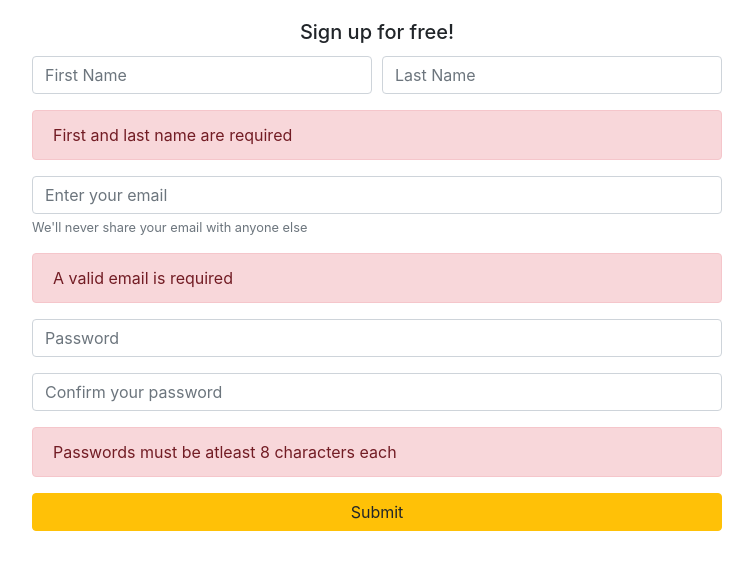
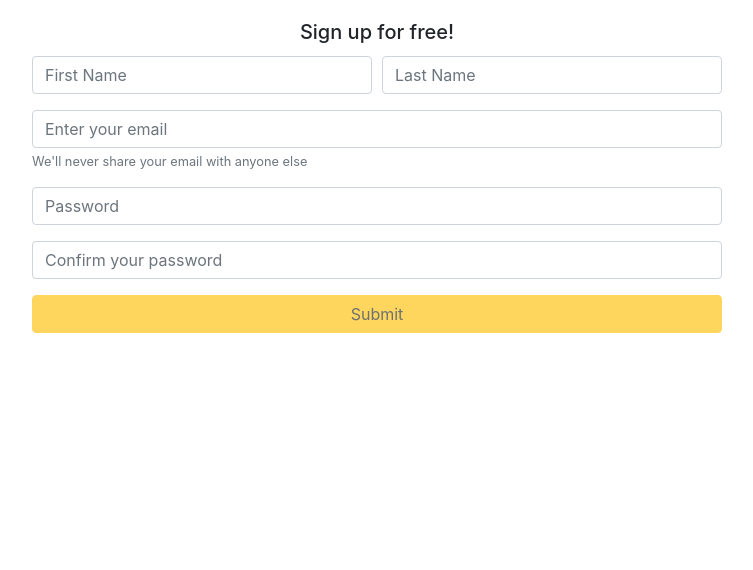
Before and after one commit to ARKEOLOGIST/Social-Blogging-Application, an Angular app: page / in a window 1280 px wide. Shown: the top 570 px of the page, without its empty margins (263-1016 px from the left). Built offline with nearby package versions, Linux system fonts and the light colour scheme.

Commit message:
Added validation for input fields

```diff
--- a/src/app/signup/signup.component.html
+++ b/src/app/signup/signup.component.html
@@ -16,7 +16,7 @@
                                     <input type="text" class="form-control" placeholder="Last Name" [formControl]="myForm.controls['lastName']">
                                 </div>
                             </div>
-                            <div class="alert alert-danger">
+                            <div class="alert alert-danger" *ngIf="(!myForm.controls['firstName'].valid || !myForm.controls['lastName'].valid) && (myForm.controls['firstName'].touched || myForm.controls['lastName'].touched)">
                                 First and last name are required
                             </div>
                             <div class="form-group">
@@ -25,7 +25,7 @@
                                     We'll never share your email with anyone else
                                 </small>
                             </div>
-                            <div class="alert alert-danger">
+                            <div class="alert alert-danger" *ngIf="(!myForm.controls['email'].valid) && (myForm.controls['email'].touched)">
                                 A valid email is required
                             </div>
                             <div class="form-group">
@@ -34,11 +34,14 @@
                             <div class="form-group">
                                 <input type="password" placeholder="Confirm your password" class="form-control" [formControl]="myForm.controls['confirmPassword']">
                             </div>
-                            <div class="alert alert-danger">
+                            <div class="alert alert-danger" *ngIf="(!myForm.controls['password'].valid) && (myForm.controls['password'].touched)">
                                 Passwords must be atleast 8 characters each
                             </div>
+                            <div class="alert alert-danger" *ngIf="myForm.controls['confirmPassword'].errors && myForm.controls['confirmPassword'].touched">
+                                Passwords must match
+                            </div>
                             <div class="text-center">
-                                <button type="submit" placeholder="Confirm your password" class="btn btn-block btn-warning">
+                                <button type="submit" placeholder="Confirm your password" class="btn btn-block btn-warning" [disabled]="!myForm.valid">
                                     Submit
                                 </button>
                             </div>
--- a/src/app/signup/signup.component.ts
+++ b/src/app/signup/signup.component.ts
@@ -12,12 +12,30 @@ export class SignupComponent implements OnInit {
 
   constructor(public fb: FormBuilder) {
     this.myForm = this.fb.group({
-      firstName: [''],
-      lastName: [''],
-      email: [''],
-      password: [''],
-      confirmPassword: [''],
+      firstName: ['', [Validators.required]],
+      lastName: ['', [Validators.required]],
+      email: ['', [Validators.required]],
+      password: ['', [Validators.required, Validators.minLength(8)]],
+      confirmPassword: ['', [Validators.required]]
+    },{
+      validator: this.checkIfMatchingPasswords("password","confirmPassword")
     })
+  }
+
+  checkIfMatchingPasswords(passwordKey: string, confirmPasswordKey: string) {
+    return (group: FormGroup) => {
+      let password = group.controls[passwordKey];
+      let confirmPassword = group.controls[confirmPasswordKey];
+      if (password == confirmPassword)
+      {
+        return;
+      }
+      else {
+        confirmPassword.setErrors({
+          notEqualToPassword: true
+        })
+      }
+    }
   }
 
   onSubmit(signupform) {
```
